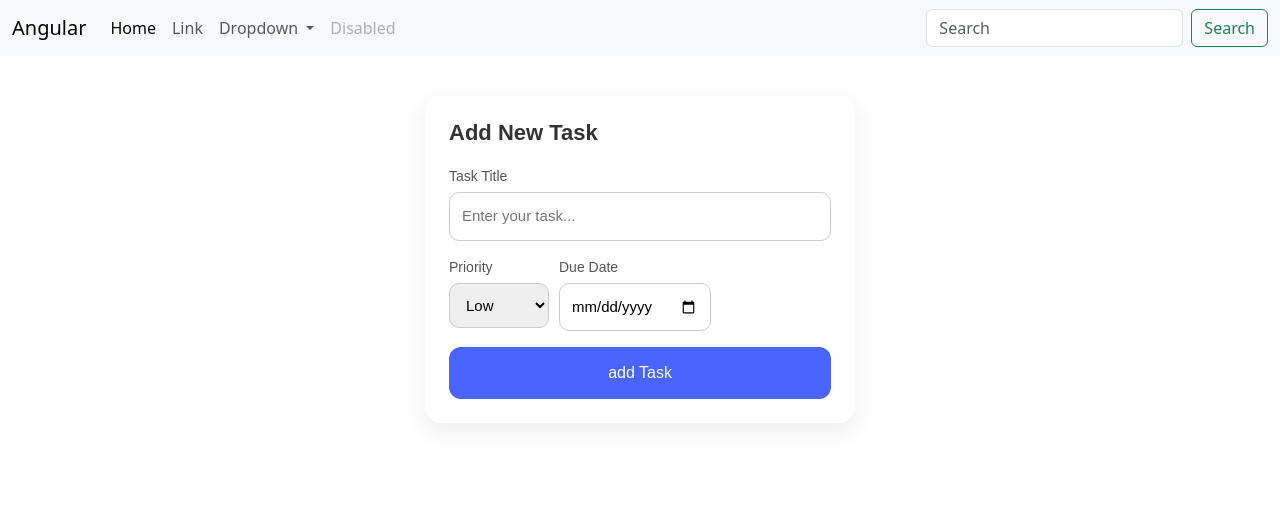
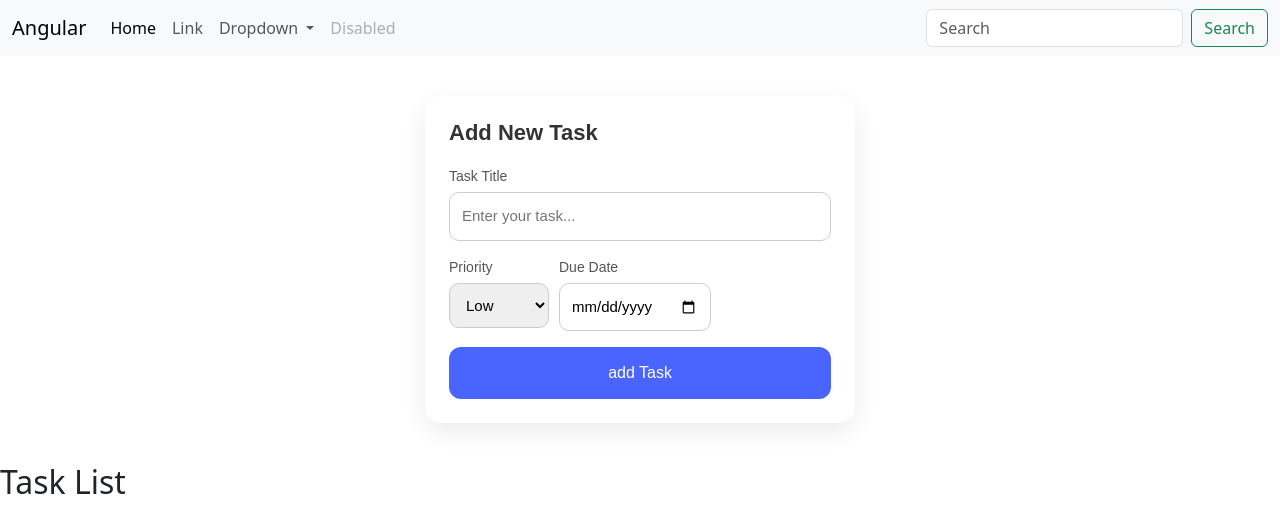
Before and after one commit to uditparmar90/first_App, an Angular app: page / in a window 1280 px wide. Shown: the top 532 px of the page. Built offline with nearby package versions, Linux system fonts and the light colour scheme.

Commit message:
project name change

```diff
--- a/src/app/to-do/to-do.html
+++ b/src/app/to-do/to-do.html
@@ -24,3 +24,10 @@
 
   <button class="add-btn" (click)="addTask()">add Task</button>
 </div>
+<div class="task-list">
+  <h2>Task List</h2>
+  <ul>
+    <!-- <li *ngFor="let task of tasks">
+      <span [ngClass]="task.priority">{{ task.title }} - {{ task.dueDate | date }}</span>
+    </li> -->
+  </ul>
```
